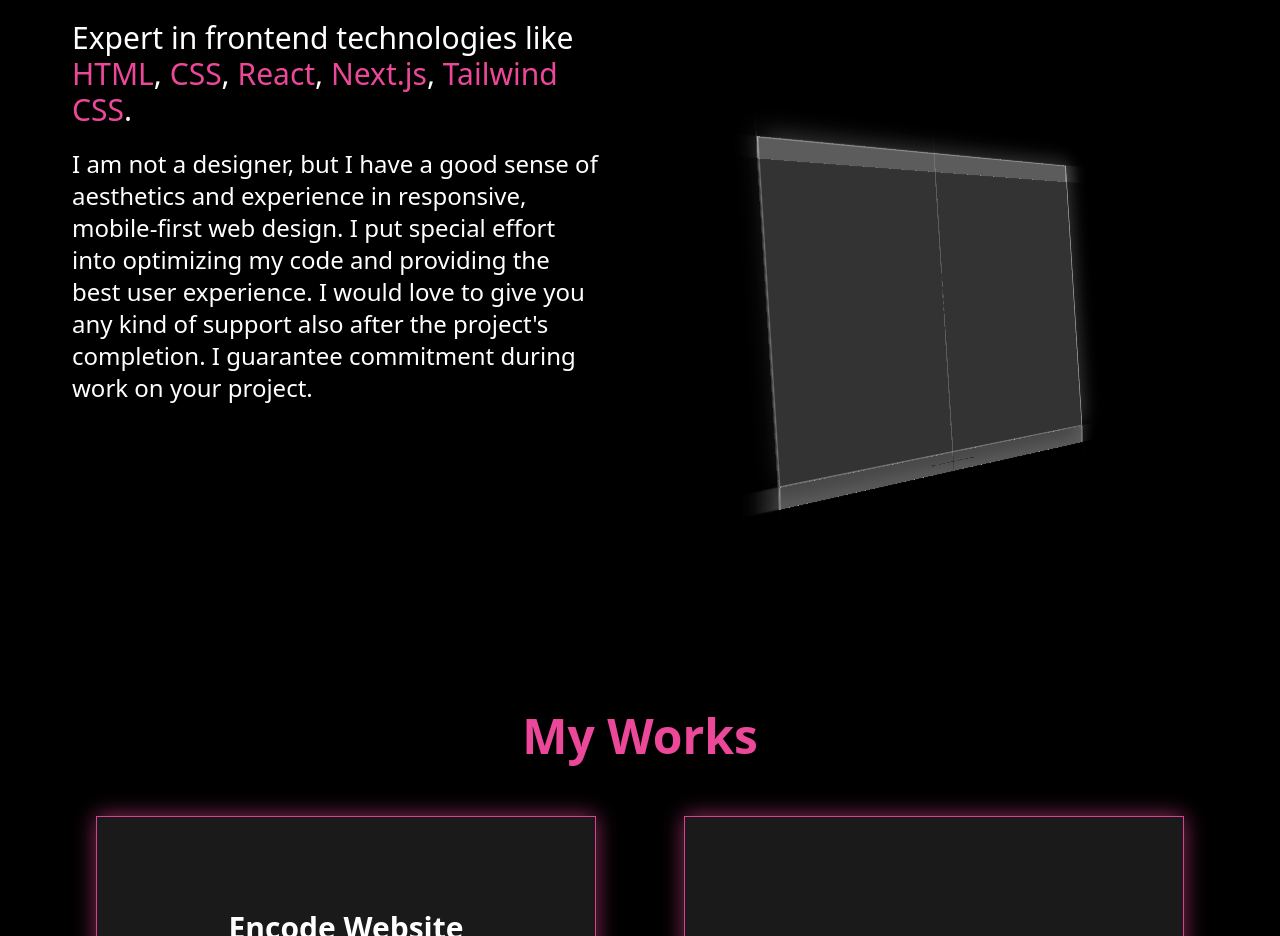
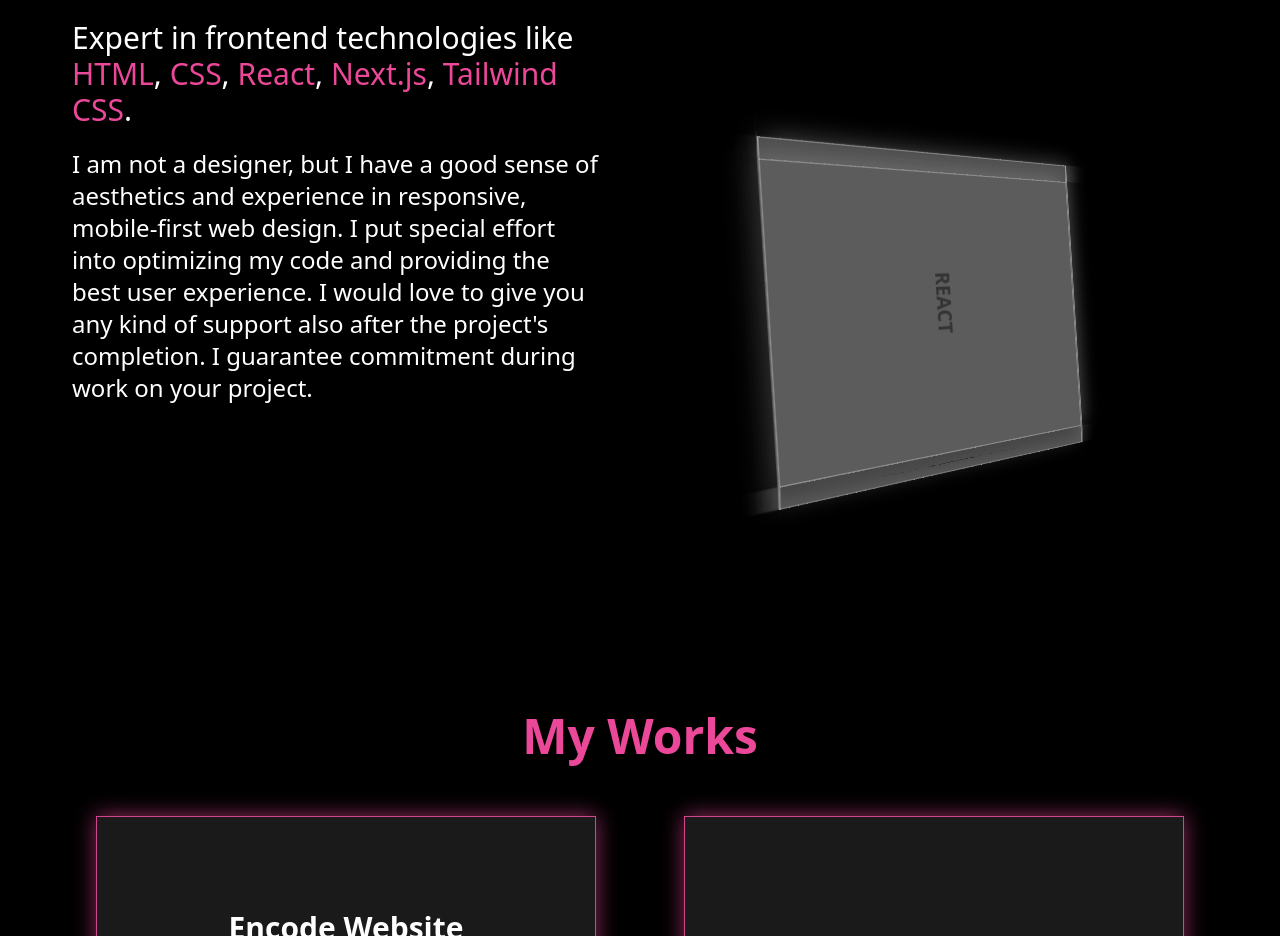
Before and after one commit to dharmi04/My-Site, a React (Vite) app: page / in a window 1280 px wide. Shown: the part 960-1896 px from the top of the page. Built offline with nearby package versions, Linux system fonts and the light colour scheme.

Commit message:
slight changes

```diff
--- a/src/components/Contact.jsx
+++ b/src/components/Contact.jsx
@@ -7,8 +7,8 @@ const Contact = () => {
     email: '',
     subject: '',
     context: '',
-    to_email: 'recipient@example.com', // Set the recipient's email address
-    from_email: 'sender@example.com', // Set the sender's email address
+    to_email: 'recipient@example.com',
+    from_email: 'sender@example.com',
   });
 
   const form = useRef();
--- a/src/components/GlassCube.css
+++ b/src/components/GlassCube.css
@@ -17,7 +17,7 @@
   position: absolute;
   width: 300px;
   height: 300px;
-  background: rgba(255, 255, 255, 0.2);
+  background: rgba(156, 153, 153, 0.2);
   border: 1px solid rgba(255, 255, 255, 0.3);
   display: flex;
   align-items: center;
@@ -43,7 +43,7 @@
   background: rgba(255, 255, 255, 0.2);
 }
 
-bottom {
+.bottom {
   transform: rotateX(-90deg) translateZ(150px);
   background: rgba(255, 255, 255, 0.2);
 }
--- a/src/components/MyWorks.jsx
+++ b/src/components/MyWorks.jsx
@@ -1,5 +1,5 @@
 import React, { useState } from 'react';
-import './MyWorks.css'; // Add your component's CSS
+import './MyWorks.css';
 import encode from '../assets/encode.png';
 
 const MyWorks = () => {
```
Also changed, not shown: src/components/Home.jsx (+3 -6 lines).
